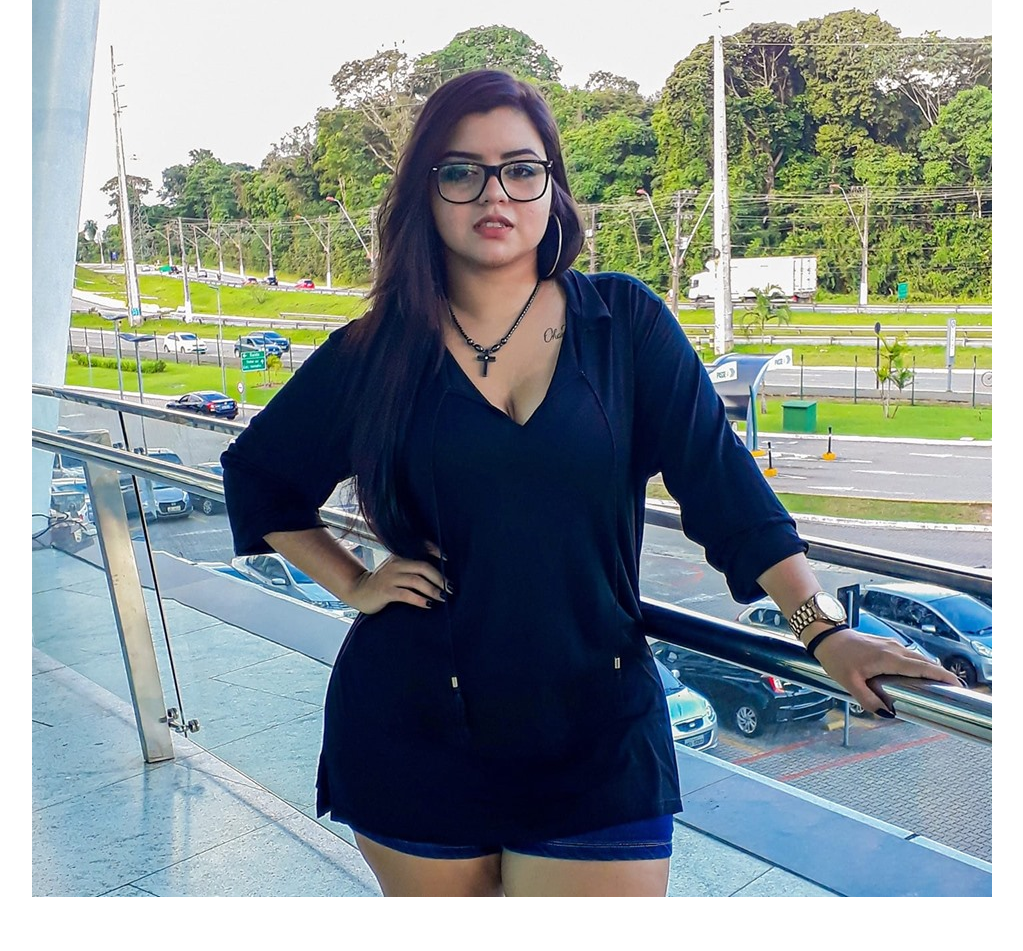
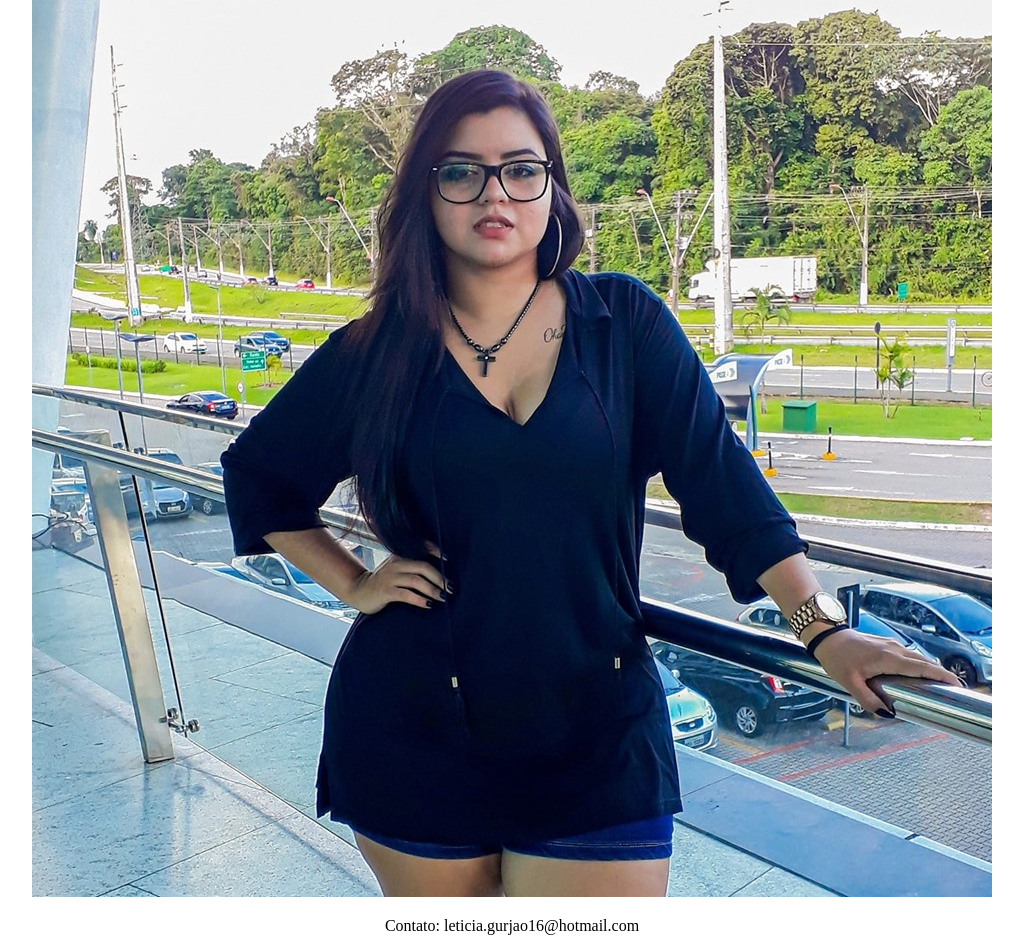
Before and after one commit to leticiagurjao/leticiagurjao.github.io, a plain HTML site: page index.html in a window 1280 px wide. Shown: the part 164-1115 px from the top of the page, without its empty margins (128-1151 px from the left). Before the commit the page ends 1073 px from the top, so only its background shows below. Drawn offline with Linux system fonts and the light colour scheme.

Commit message:
Contato adicionado

```diff
--- a/index.html
+++ b/index.html
@@ -13,5 +13,8 @@
 	    </a>
 	</center>
 
+	<p style="text-align: center;">Contato: leticia.gurjao16@hotmail.com</p>
+
+
 </body>
 </html>
```
